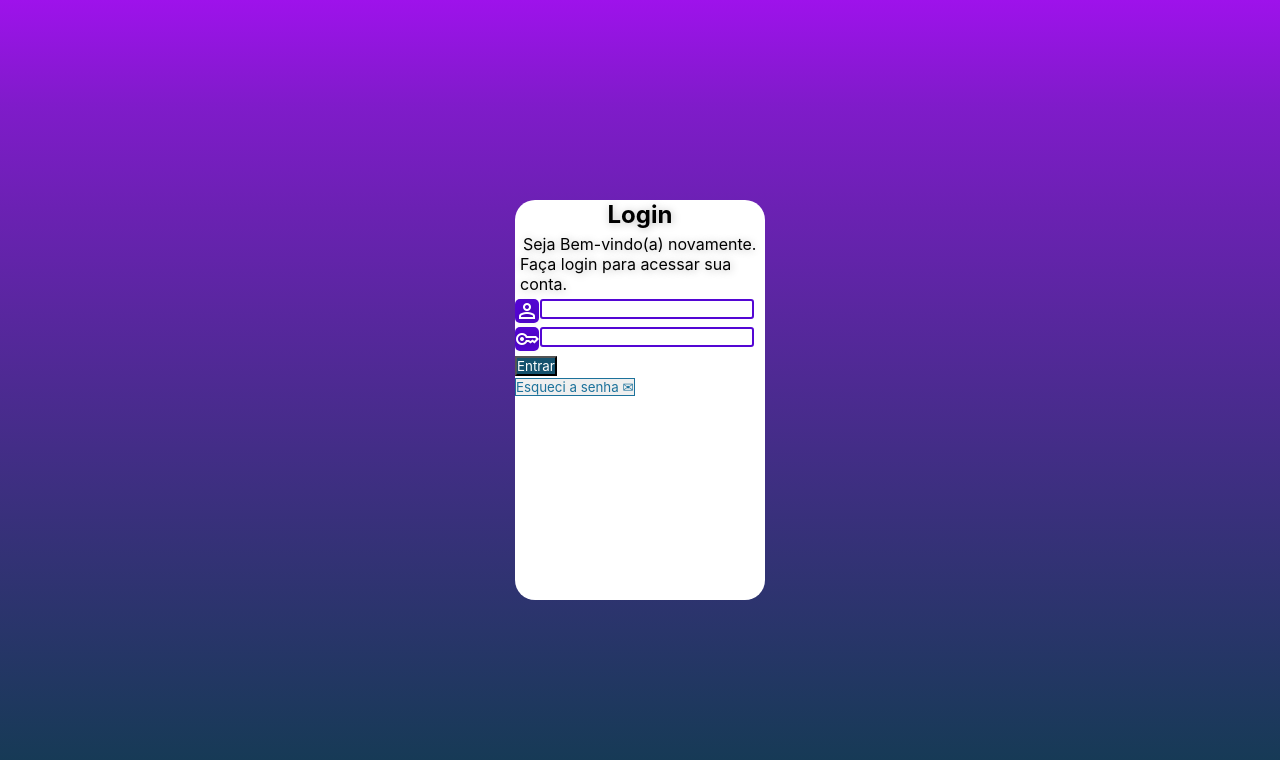
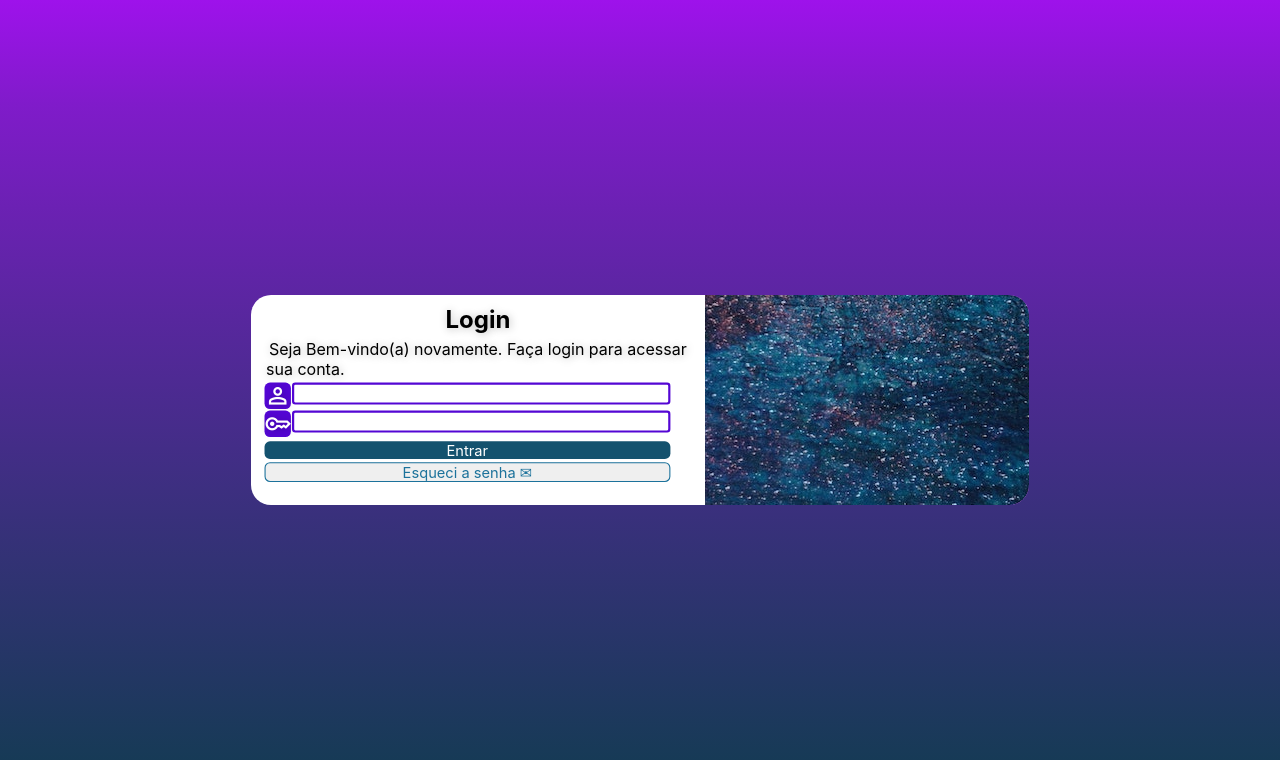
Before and after one commit to ItaloKaua288/projeto-login, a PHP site: page / in a window 1280 px wide. Shown: the top 760 px of the page. Run offline with PHP 8.4, Linux system fonts and the light colour scheme.

Commit message:
Update style.css

```diff
--- a/estilos/style.css
+++ b/estilos/style.css
@@ -29,12 +29,13 @@ section#login {
     transform: translate(-50%, -50%);
     border-radius: 20px;
     background-color: white;
-    width: 250px;
-    height: 400px;
     overflow: hidden;
 }
 h1, p {
     text-shadow: 1px 1px 8px rgb(0 0 0 / 28%);
+}
+div#imagem {
+    background: #9E12EB url(../imagens/hazelwood.jpg) no-repeat bottom center;
 }
 div#formulario > form {
     color: white;
@@ -66,36 +67,103 @@ input#iesqueci {
     border: 1px solid #1c729b;
     color: #1c729b;
 }
+.opcoes {
+    border: none;
+    border-radius: 5px;
+}
 
 @media screen and (max-width: 600px) {
+    section#login {
+        width: 250px;
+        height: 400px;
+    }
     div#imagem {
         height: 200px;
-        background: #9E12EB url(../imagens/hazelwood.jpg) no-repeat center center;
-        background-size: cover;
     }
     div#formulario > form {
         width: 240px;
         margin: 5px;
-        color: white;
-        position: relative;
     }
-    input#iusu {
+    #iusu {
         top: 1px;
     }
-    input#isen {
+    #isen {
         top: 29px;
     }
-    input.opcoes {
+    .opcoes {
         width: 240px;
         margin: 1px 0px 1px 0px;
         padding: 2px;
-        border-radius: 5px;
-        border: none;
     }
 }
 
-@media screen and (min-width: 600px) and (max-width: 768px) {
-    html, body {
-        background-color: black;
+@media screen and (min-width: 600px) and (orientation: portrait) {
+    section#login {
+        width: 600px;
+        height: 210px;
+    }
+    div#imagem {
+        width: 200px;
+        height: 300px;
+        display: inline-block;
+    }
+    div#formulario {
+        width: 400px;
+        height: 200px;
+        padding: 5px;
+        display: inline-block;
+        position: absolute;
+    }
+    form > p {
+        scale: 120%;
+        margin-left: 40px;
+        margin-bottom: 2px;
+    }
+    #iusu, #isen {
+        width: 285px;
+        top: 1px;
+    }
+    .opcoes {
+        margin-top: 2px;
+        width: 310px;
+        height: 23px;
     }
 }
+
+@media screen and (min-width: 600px) and (orientation: landscape) {
+    section#login {
+        width: 80vw;
+        max-width: 778px;
+        height: 210px;
+        display: flex;
+        flex-direction: row;
+    }
+    div#imagem {
+        width: 30vw;
+        height: 300px;
+        display: inline-block;
+        order: 2;
+    }
+    div#formulario {
+        display: block;
+        max-width: 500px;
+        min-width: 325px;
+        height: 100px;
+        order: 1;
+        padding: 10px;
+    }
+    form > p {
+        scale: 110%;
+        margin-left: 24px;
+    }
+    #iusu, #isen {
+        width: 84%;
+        max-width: 355px;
+        min-width: 287px;
+    }
+    .opcoes {
+        width: 90%;
+        max-width: 380px;
+        min-width: 314px;
+    }
+}
```
